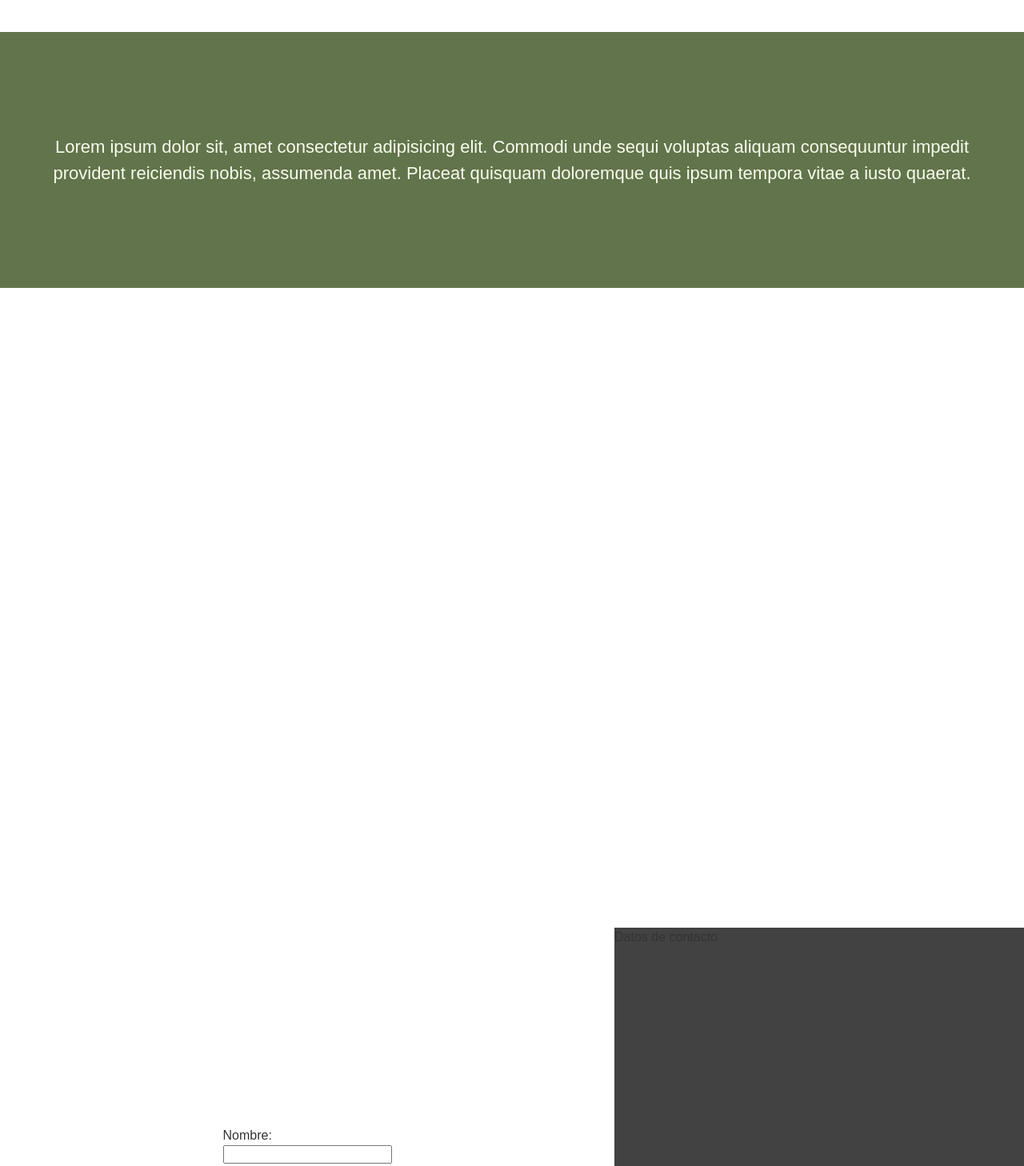
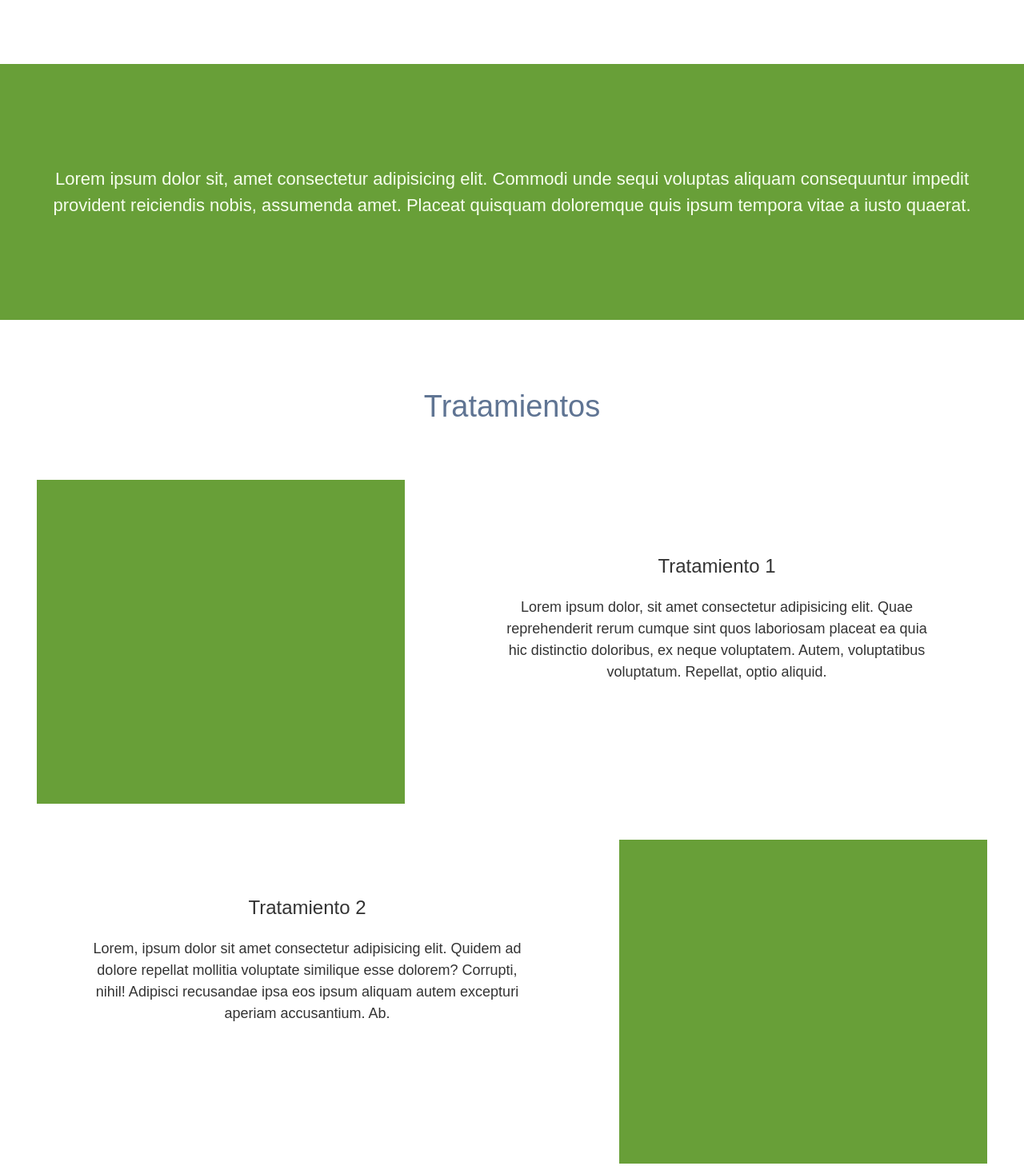
Before and after one commit to urielcamp/FisioSalinas-project, a React (Vite) app: page / in a window 1280 px wide. Shown: the part 800-2258 px from the top of the page at 80% size. Built offline with nearby package versions, Linux system fonts and the light colour scheme.

Commit message:
se hicieron modificaciones en el header, hero y se implemento la seccion proceeds

```diff
--- a/src/App.jsx
+++ b/src/App.jsx
@@ -11,6 +11,7 @@ import Contact from './components/Contact.jsx'
 import Footer from './components/Footer.jsx'
 import Hero from './components/Hero.jsx'
 import Info from './components/Info.jsx'
+import Proceeds from './components/Proceeds.jsx'
 
 const App = () => {
   return (
@@ -19,6 +20,7 @@ const App = () => {
       <Hero/>
       <Info/>
       <Service/>
+      <Proceeds/>
       <About/>
       <Contact/>
       <Footer/>
--- a/src/components/Header.jsx
+++ b/src/components/Header.jsx
@@ -18,7 +18,8 @@ const Header = () => {
 
         <ul>
           <li><a href="#">Inicio</a></li>
-          <li><a href="#">Servicios</a></li>
+          <li><a href="#service">Tratamientos</a></li>
+          <li><a href="#proceeds">Beneficios</a></li>
           <li><a href="#">Nosotros</a></li>
           <li><a href="#contact">Contacto</a></li>
         </ul>
--- /dev/null
+++ b/src/components/Proceeds.jsx
@@ -0,0 +1,26 @@
+import React from 'react'
+
+const Proceeds = () => {
+    return (
+        <article className='proceeds-container' id='proceeds'>
+
+            <div className='proceeds'>
+
+                <h2 className='title-proceeds'>Beneficios de tratarte con nosotros</h2>
+
+                <ul className='ul-proceeds'>
+                    <li className='list-proceeds'>Beneficio 1</li>
+                    <li className='list-proceeds'>Beneficio 2</li>
+                    <li className='list-proceeds'>Beneficio 3</li>
+                    <li className='list-proceeds'>Beneficio 4</li>
+                    <li className='list-proceeds'>Beneficio 5</li>
+                    <li className='list-proceeds'>Beneficio 6</li>
+                </ul>
+
+            </div>
+
+        </article>
+    )
+}
+
+export default Proceeds
--- a/src/components/Service.jsx
+++ b/src/components/Service.jsx
@@ -3,7 +3,43 @@ import React from 'react';
 
 const Service = () => {
     return (
-        <section className='service-container'>
+        <section className='service-container' id='service'>
+
+            <h2 className='tituloService'>Tratamientos</h2>
+
+            <article className='fArticleService-container'>
+                <div className='imgService-container'></div>
+
+                <div className='textService-container'>
+                    <h3>Tratamiento 1</h3>
+                    <p>
+                        Lorem ipsum dolor, sit amet consectetur adipisicing elit. Quae reprehenderit rerum cumque sint quos laboriosam placeat ea quia hic distinctio doloribus, ex neque voluptatem. Autem, voluptatibus voluptatum. Repellat, optio aliquid.
+                    </p>
+                </div>
+            </article>
+
+            <article className='sArticleService-contaner'>
+                <div className='textService-container'>
+                    <h3>Tratamiento 2</h3>
+                    <p>
+                        Lorem, ipsum dolor sit amet consectetur adipisicing elit. Quidem ad dolore repellat mollitia voluptate similique esse dolorem? Corrupti,  nihil! Adipisci recusandae ipsa eos ipsum aliquam autem excepturi aperiam accusantium. Ab.
+                    </p>
+                </div>
+
+                <div className='imgService-container'></div>
+            </article>
+
+            <article className='fArticleService-container'>
+                <div className='imgService-container'></div>
+
+                <div className='textService-container'>
+                    <h3>Tratamiento 3</h3>
+                    <p>
+                        Lorem ipsum, dolor sit amet consectetur adipisicing elit. Hic tenetur exercitationem amet, officiis alias quisquam, voluptas quae architecto molestiae eaque suscipit magnam non expedita dolores. Ab praesentium saepe eum alias?
+                    </p>
+                </div>
+            </article>
+
 
         </section>
     );
--- a/src/style/_generales.scss
+++ b/src/style/_generales.scss
@@ -138,6 +138,9 @@ html {
     scroll-behavior: smooth;
 }
 
+::-webkit-scrollbar {
+    display: none;
+    }
 
 //  PALETA DE COLORES DEL PROYECTO
 
--- a/src/style/_header.scss
+++ b/src/style/_header.scss
@@ -21,6 +21,10 @@ header {
                 font-weight: bold;
                 color: #689f38;
                 cursor: pointer;
+            }
+            h1:hover{
+                color: #5f7493;
+                transition: 500ms;
             }
         }
     }
@@ -47,7 +51,7 @@ header {
                 scroll-behavior: smooth;
 
             &:hover {
-                color: #8bc34a;
+                color: #5f7493;
                 }
             }
             }
--- a/src/style/_hero.scss
+++ b/src/style/_hero.scss
@@ -6,7 +6,7 @@ $color-button-text: #ffffff;
 
 .hero-container {
     width: 100%;
-    height: 85vh;
+    height: 90vh;
     background-color: $color-background;
     display: flex;
     justify-content: space-evenly;
@@ -64,7 +64,7 @@ $color-button-text: #ffffff;
 
     .imgHero-container {
         width: 30%;
-        height: 100%;
+        height: 90%;
         display: flex;
         justify-content: center;
         align-items: center;
--- a/src/style/_info.scss
+++ b/src/style/_info.scss
@@ -2,7 +2,7 @@
 
     width: 100%;
     height: 40vh;
-    background-color: #62744b;
+    background-color: #689f38;
     display: grid;
     align-items: center;
     margin-top: 40px;
@@ -10,7 +10,7 @@
     .textInfo{
         text-align: center;
         color: #f7ffee;
-        padding: 40px;
+        padding: 60px;
         font-size: 22px;
     }
 
--- a/src/style/_service.scss
+++ b/src/style/_service.scss
@@ -1,11 +1,100 @@
 .service-container{
     width: 100%;
-    height: 100vh;
+    height: 100%;
+    display: flex;
+    flex-direction: column;
+    align-items: center;
+    margin-top: 20px;
 
-    .fistArticle-service{
-        display: flex;
-        flex-direction: row;
-        justify-content: center;
+
+    .tituloService{
+        font-size: 38px;
+        font-weight: 400;
+        color: #5f7493;
+        margin-top: 60px;
+        margin-bottom: 40px;
+    }
+
+    .fArticleService-container {
+        display: grid;
+        grid-template-columns: 1fr 1.5fr;
+        width: 100%;
+        height: 450px;
+        justify-items: center;
         align-items: center;
+
+
+
+        .imgService-container {
+            background-color: #689f38;
+            width: 90%;
+            height: 90%;
+            margin-left: 40px;
+
+        }
+
+        .textService-container {
+            display: flex;
+            flex-direction: column;
+            align-items: center;
+            height: 50%;
+            justify-content: flex-start;
+
+
+
+            h3{
+                font-size: 24px;
+                margin-bottom: 20px;
+            }
+
+            p {
+                text-align: center;
+                width: 70%;
+                font-size: 18px;
+            }
+
+    }
+
+}
+
+    .sArticleService-contaner{
+        display: grid;
+        grid-template-columns: 1.5fr 1fr;
+        width: 100%;
+        height: 450px;
+        justify-items: center;
+        align-items: center;
+
+            .imgService-container{
+                background-color: #689f38;
+                width: 90%;
+                height: 90%;
+                margin-right: 40px;
+
+            }
+
+            .textService-container{
+                display: flex;
+                flex-direction: column;
+                align-items: center;
+                height: 60%;
+                justify-content: flex-start;
+
+
+
+
+                h3{
+                    font-size: 24px;
+                    margin-bottom: 20px;
+                }
+
+                p {
+                    text-align: center;
+                    width: 70%;
+                    font-size: 18px;
+                }
+
+            }
+
     }
 }
--- a/src/style/style.scss
+++ b/src/style/style.scss
@@ -6,3 +6,4 @@
 @import 'service';
 @import 'hero';
 @import 'info';
+@import 'proceeds';
--- a/src/style/style/style.css
+++ b/src/style/style/style.css
@@ -139,6 +139,10 @@ html {
   scroll-behavior: smooth;
 }
 
+::-webkit-scrollbar {
+  display: none;
+}
+
 .contact-container {
   width: 100%;
   height: 100vh;
@@ -186,6 +190,10 @@ header .titleContainer h1 {
   color: #689f38;
   cursor: pointer;
 }
+header .titleContainer h1:hover {
+  color: #5f7493;
+  transition: 500ms;
+}
 
 nav {
   margin-right: 60px;
@@ -207,23 +215,88 @@ nav ul li a {
   scroll-behavior: smooth;
 }
 nav ul li a:hover {
-  color: #8bc34a;
+  color: #5f7493;
 }
 
 .service-container {
   width: 100%;
-  height: 100vh;
+  height: 100%;
+  display: flex;
+  flex-direction: column;
+  align-items: center;
+  margin-top: 20px;
 }
-.service-container .fistArticle-service {
+.service-container .tituloService {
+  font-size: 38px;
+  font-weight: 400;
+  color: #5f7493;
+  margin-top: 60px;
+  margin-bottom: 40px;
+}
+.service-container .fArticleService-container {
+  display: grid;
+  grid-template-columns: 1fr 1.5fr;
+  width: 100%;
+  height: 450px;
+  justify-items: center;
+  align-items: center;
+}
+.service-container .fArticleService-container .imgService-container {
+  background-color: #689f38;
+  width: 90%;
+  height: 90%;
+  margin-left: 40px;
+}
+.service-container .fArticleService-container .textService-container {
   display: flex;
-  flex-direction: row;
-  justify-content: center;
+  flex-direction: column;
   align-items: center;
+  height: 50%;
+  justify-content: flex-start;
+}
+.service-container .fArticleService-container .textService-container h3 {
+  font-size: 24px;
+  margin-bottom: 20px;
+}
+.service-container .fArticleService-container .textService-container p {
+  text-align: center;
+  width: 70%;
+  font-size: 18px;
+}
+.service-container .sArticleService-contaner {
+  display: grid;
+  grid-template-columns: 1.5fr 1fr;
+  width: 100%;
+  height: 450px;
+  justify-items: center;
+  align-items: center;
+}
+.service-container .sArticleService-contaner .imgService-container {
+  background-color: #689f38;
+  width: 90%;
+  height: 90%;
+  margin-right: 40px;
+}
+.service-container .sArticleService-contaner .textService-container {
+  display: flex;
+  flex-direction: column;
+  align-items: center;
+  height: 60%;
+  justify-content: flex-start;
+}
+.service-container .sArticleService-contaner .textService-container h3 {
+  font-size: 24px;
+  margin-bottom: 20px;
+}
+.service-container .sArticleService-contaner .textService-container p {
+  text-align: center;
+  width: 70%;
+  font-size: 18px;
 }
 
 .hero-container {
   width: 100%;
-  height: 85vh;
+  height: 90vh;
   background-color: #ffffff;
   display: flex;
   justify-content: space-evenly;
@@ -276,7 +349,7 @@ nav ul li a:hover {
 }
 .hero-container .imgHero-container {
   width: 30%;
-  height: 100%;
+  height: 90%;
   display: flex;
   justify-content: center;
   align-items: center;
@@ -292,7 +365,7 @@ nav ul li a:hover {
 .info-container {
   width: 100%;
   height: 40vh;
-  background-color: #62744b;
+  background-color: #689f38;
   display: grid;
   align-items: center;
   margin-top: 40px;
@@ -300,6 +373,41 @@ nav ul li a:hover {
 .info-container .textInfo {
   text-align: center;
   color: #f7ffee;
+  padding: 60px;
+  font-size: 22px;
+}
+
+.proceeds-container {
+  width: 100%;
+  height: 100vh;
+  display: grid;
+  align-items: center;
+  justify-items: center;
+}
+.proceeds-container .proceeds {
+  background-color: #4d5c72;
+  width: 100%;
+  height: 90%;
+  display: flex;
+  flex-direction: column;
+  justify-content: flex-start;
+  align-items: stretch;
+}
+.proceeds-container .proceeds .title-proceeds {
+  color: white;
+  font-size: 28px;
+  text-align: center;
   padding: 40px;
-  font-size: 22px;
+}
+.proceeds-container .proceeds .ul-proceeds {
+  display: flex;
+  flex-direction: column;
+  width: 100%;
+  height: 100%;
+  justify-content: space-evenly;
+  padding: 10px 20px 40px 80px;
+  list-style: disc;
+}
+.proceeds-container .proceeds .ul-proceeds .list-proceeds {
+  color: white;
 }/*# sourceMappingURL=style.css.map */
```
Also changed, not shown: src/style/_proceeds.scss (added, +45 -0 lines), 1 other file (tests, documents, lock files or other folders).
